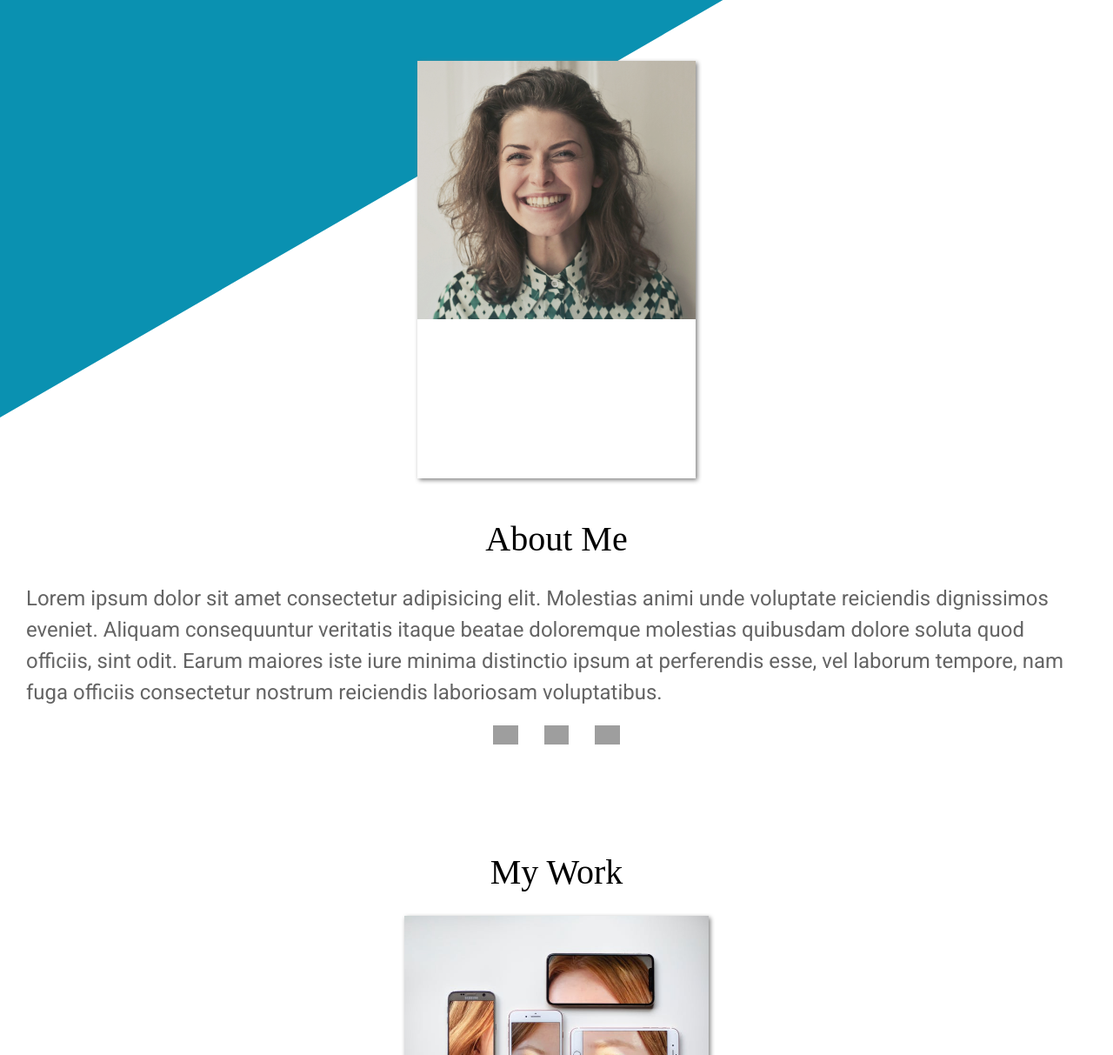
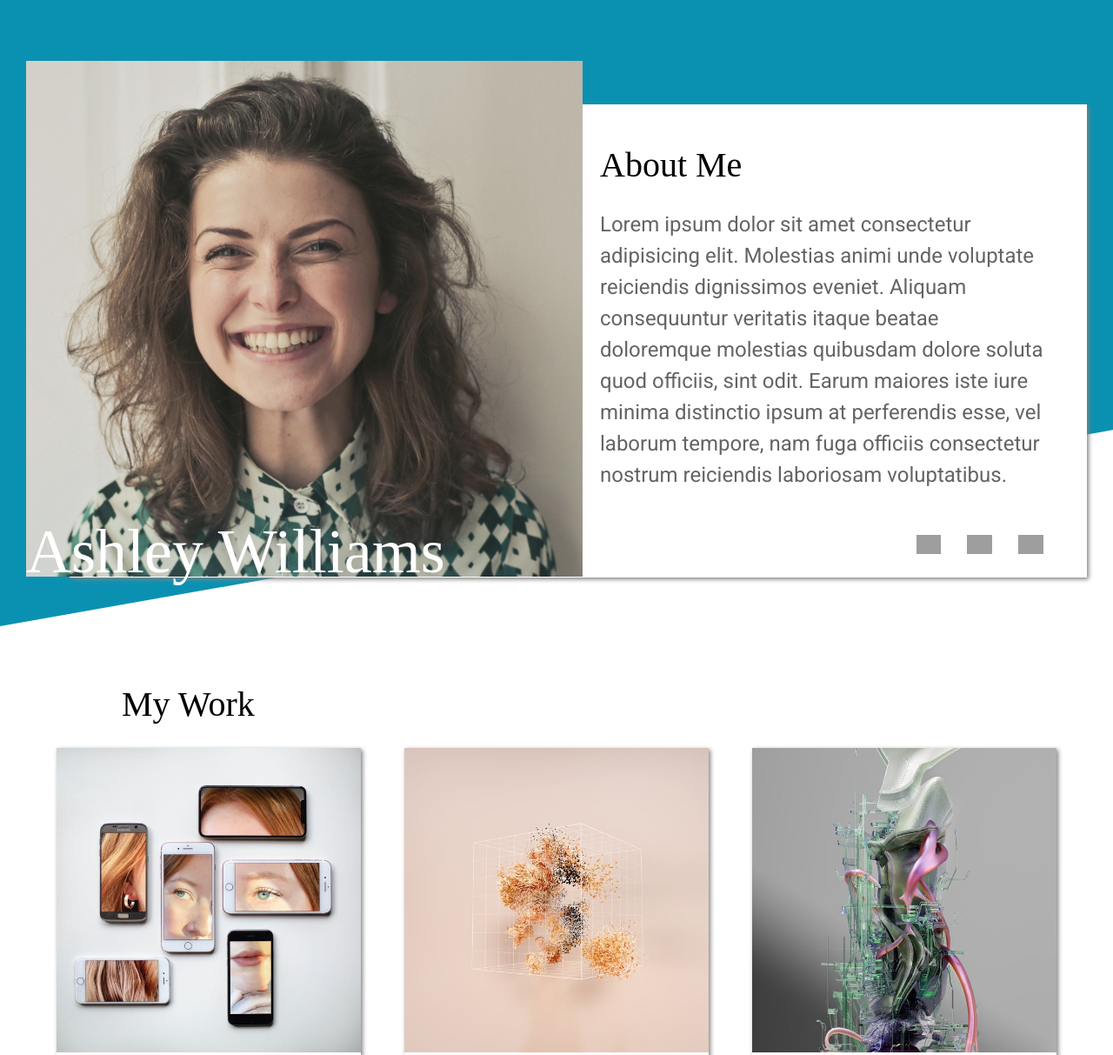
Before and after one commit to Beatstamosi/odin-homepage, a plain HTML site: page index.html in a window 1280 px wide. Shown: the top 1213 px of the page at 87% size. Drawn offline with Linux system fonts and the light colour scheme; grey boxes are pictures that could not be loaded; a web font is replaced by a local one.

Commit message:
Add Desktop layout

```diff
--- a/index.html
+++ b/index.html
@@ -20,7 +20,7 @@
                   </picture>
                 <h1 class="name">Ashley Williams</h1>
             </div>
-            <div>
+            <div class="container-about-me-text-and-logos">
                 <div class="about-me-text-elements">
                     <h2>About Me</h2>
                     <p>Lorem ipsum dolor sit amet consectetur adipisicing elit. Molestias animi unde voluptate reiciendis dignissimos eveniet. Aliquam consequuntur veritatis itaque beatae doloremque molestias quibusdam dolore soluta quod officiis, sint odit. Earum maiores iste iure minima distinctio ipsum at perferendis esse, vel laborum tempore, nam fuga officiis consectetur nostrum reiciendis laboriosam voluptatibus.</p>
@@ -116,7 +116,10 @@
                 </div>
             </div>
         </section>
+
     </main>
+
+
     <footer>
         <div class="contact">
             <h2>Contact Me</h2>
--- a/style.css
+++ b/style.css
@@ -221,3 +221,97 @@ footer p {
         width: 100%;
     }
 }
+
+/* Desktop Layout */
+@media (min-width: 1024px) {
+    .header__bg {
+        height: 90%;
+        transform: skewY(-10deg);
+    }
+
+
+    .container-img {
+        width: 40em;
+        height: auto;
+        margin-top: 50px;
+        position: relative;
+        float: left; /* Float the image container to left */
+        margin-right: 20px;
+        margin-bottom: 0px;
+        box-shadow: none;
+        z-index: 2;
+    }
+
+
+    #about-me {
+        display: block; /* Change from flex to block */
+        position: relative;
+        padding: 20px 30px;
+        overflow: auto; /* Clear the float */
+    }
+
+    .about-me-text-elements {
+        background-color: white;
+        box-shadow: 2px 2px 5px gray;
+        margin-left: 50px;
+        margin-top: 100px;
+        padding: 50px 50px 100px 50px;
+    }
+
+    .about-me-text-elements h2 {
+        text-align: left;
+    }
+
+    .container-about-me-text-and-logos {
+        position: relative;
+    }
+
+    #contact-logos-aboutme {
+        position: absolute;
+        bottom: 20px;
+        right: 50px;
+    }
+
+
+    #my-work {
+        align-items: flex-start;
+    }
+
+    #my-work h2 {
+        text-align: left;
+        margin-left: 110px;
+    }
+
+
+    .container-projects {
+        flex-wrap: wrap;
+        flex-direction: row;
+    }
+
+    footer {
+        flex-direction: row;
+        gap: 20px;
+        padding: 50px;
+    }
+
+    .image-footer {
+        display: flex;
+        justify-content: center;
+        align-items: center;
+        width: 30%;
+        margin-left: 100px;
+    }
+
+    .contact {
+        width: 60%;
+    }
+
+    .image-footer img {
+        width: 100%;
+    }
+
+    #logos-footer {
+        justify-content: flex-start;
+    }
+
+}
```
